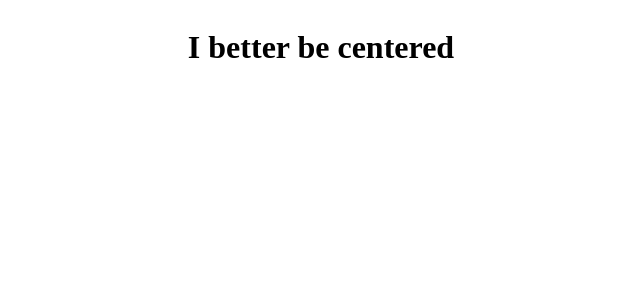
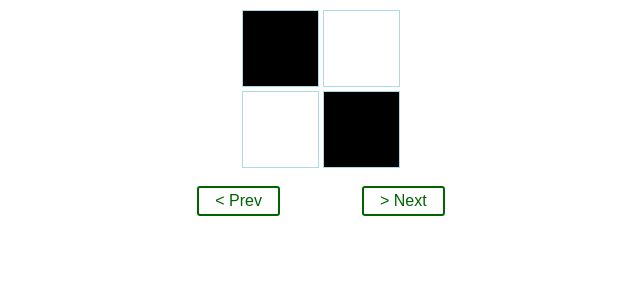
Before and after one commit to 0xecho/game_of_life, a React (Vite) app: page / in a window 1280 px wide. Shown: the top 300 px of the page, without its empty margins (319-959 px from the left). Built offline with nearby package versions, Linux system fonts and the light colour scheme.

Commit message:
adds basic layout

```diff
--- a/App.jsx
+++ b/App.jsx
@@ -7,6 +7,7 @@ const ContainerDiv = styled.div`
     display: flex;
     align-items: center;
     justify-content: center;
+    flex-wrap: wrap;
 `
 
 export default function App () {
--- a/components/Board/Board.jsx
+++ b/components/Board/Board.jsx
@@ -1,5 +1,39 @@
 import React from 'react'
+import styled from 'styled-components'
 
-export default function Board() {
-    return <h1>Board</h1>
+import Cell from '../Cell/Cell'
+
+const Row = styled.div`
+    display: flex;
+    align-items: center;
+    justify-content: center;
+    flex-direction: row;
+    flex-wrap: wrap;
+    flex: 1 0 100%;
+    width: 100%;
+`
+
+export default function Board( { width, height, cellData } ) {
+
+    let rows = []
+    cellData.forEach((el, idx) => {
+        if( idx == 0 || (idx !== 1 && (idx % Math.floor(Math.sqrt(cellData.length))) == 0) ){
+            rows.push([el])
+        }
+        else {
+            rows[rows.length-1].push(el)
+        }
+    })
+
+    return (
+        rows.map((row, idx) => {
+            return <Row key={idx}>
+                {
+                    row.map((cell, idx) => {
+                        return <Cell {...cell} key={idx}/>
+                    })
+                }
+            </Row>
+        })
+    )
 }
--- a/components/Cell/Cell.jsx
+++ b/components/Cell/Cell.jsx
@@ -1,5 +1,19 @@
 import React from 'react'
+import styled from 'styled-components'
 
-export default function Cell() {
-    return <h1>Cell</h1>
+const BorderedBox = styled.div`
+width: 75px;
+height: 75px;
+border: 1px solid lightblue;
+background-color: ${ props => props.alive ? "white" : "black" };
+margin: 2px;
+
+&:hover {
+    background: grey;
+    cursor: pointer;
 }
+`
+
+export default function Cell( { alive } ) {
+    return <BorderedBox alive={alive}></BorderedBox>
+}
--- a/components/Game/Game.jsx
+++ b/components/Game/Game.jsx
@@ -1,5 +1,85 @@
-import React from 'react'
+import React, { useState, useEffect } from 'react'
+import styled from 'styled-components'
+import Board from '../Board/Board'
+
+const Row = styled.div`
+    display: flex;
+    align-items: center;
+    justify-content: center;
+    flex-direction: row;
+    flex-wrap: wrap;
+    flex: 1 0 100%;
+    width: 100%;
+`
+const Spacing = styled.div`
+    width: 50px
+`
+const Button = styled.button`
+  background: ${props => props.primary ? "darkgreen" : "white"};
+  color: ${props => props.primary ? "white" : "darkgreen"};
+
+  font-size: 1em;
+  margin: 1em;
+  padding: 0.25em 1em;
+  border: 2px solid darkgreen;
+  border-radius: 3px;
+
+  &:hover {
+      background: ${props => props.primary ? "white" : "darkgreen"};
+  color: ${props => props.primary ? "darkgreen" : "white"};
+  cursor: pointer;
+  }
+`;
 
 export default function Game() {
-    return <h1>I better be centered</h1>
+
+    let [boards, setBoards] = useState([])
+    let [currentBoardIndex, setCurrentBoardIndex] = useState(0)
+
+    useEffect(()=>{
+        setBoards([
+            {
+                width: 500,
+                height: 500,
+                cellData: [
+                    {
+                        alive: false,
+                    },
+                    {
+                        alive: true,
+                    },
+                    {
+                        alive: true,
+                    },
+                    {
+                        alive: false,
+                    },
+                ]
+            }
+
+        ])
+    }, [])
+
+    return (
+        boards.length > currentBoardIndex && currentBoardIndex >= 0
+            ?
+            (
+                <>
+                    <Row>
+                        <Board {...boards[currentBoardIndex]} />
+                    </Row>
+                    <Row>
+                        <Button> {"<"} Prev</Button>
+                        <Spacing />
+                        <Button> {">"} Next</Button>
+                    </Row>
+                </>
+            )
+            :
+            (
+                <div> <h1>No boards set ? </h1><h2>Try a reset using <Button>Reset</Button></h2></div>
+
+            )
+
+    )
 }
```
